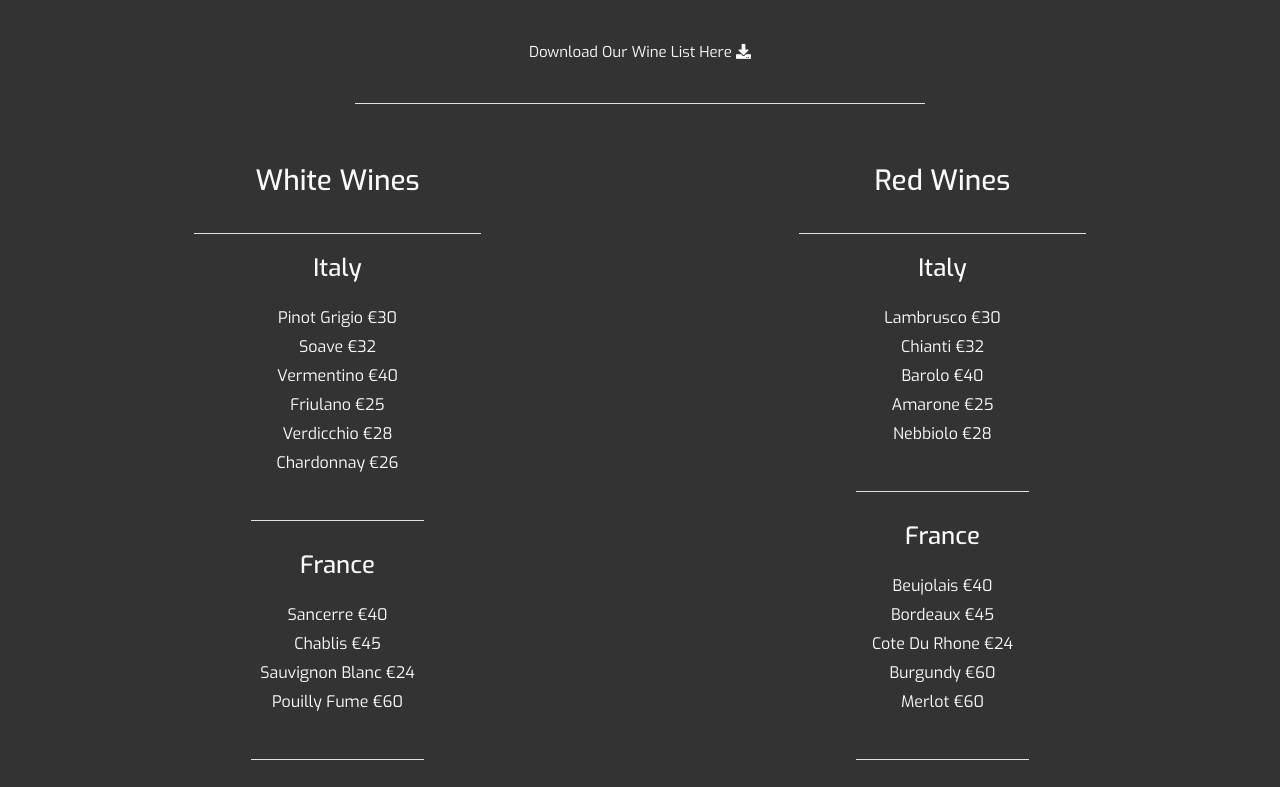
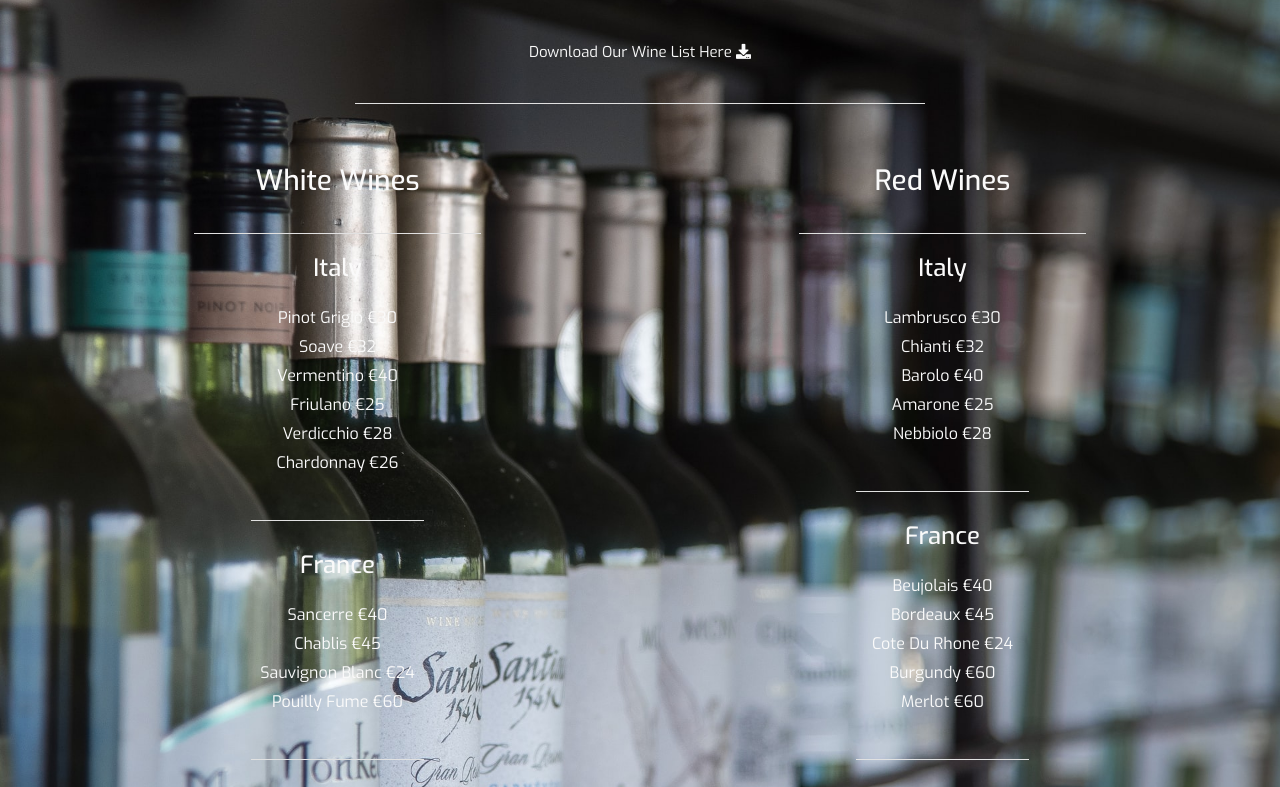
Before and after one commit to IgnazioSotgiu/Restaurant-Website-MS1, a plain HTML site: page wine-list.html in a window 1280 px wide. Shown: the part 342-1129 px from the top of the page. Drawn offline with nearby package versions, Linux system fonts and the light colour scheme.

Commit message:
adding bg image in wine-list.html

```diff
--- a/assets/css/style.css
+++ b/assets/css/style.css
@@ -628,6 +628,23 @@ nav a i:hover {
 .menu-container-bg-color{
     background-color: #333;
 }
+.wine-list-bg-image{
+     height: auto;
+    background: url("../images/arisa-chattasa-Hi0eZI8LSYU-unsplash.jpg") no-repeat bottom right ;
+    -webkit-background-size: cover;
+    -moz-background-size: cover;
+    -o-background-size: cover;
+    background-size: cover;
+}
+.overlay{
+    height: auto;
+    background-color:rgba(0,0,0,0.5);
+    -webkit-background-size: cover;
+    -moz-background-size: cover;
+    -o-background-size: cover;
+    background-size: cover;
+
+}
 .menu-header{
     text-align: center;
     padding: 20px;
--- a/wine-list.html
+++ b/wine-list.html
@@ -79,7 +79,7 @@
                 </div>
     </div>
     <section>
-        <div class="menu-container container-fluid menu-container-bg-color">
+        <div class="menu-container container-fluid wine-list-bg-image overlay">
             <div class="menu-header">
                 <div class="menu-title">
                     <h3>Wine List</h3>
```
Also changed, not shown: assets/images/arisa-chattasa-Hi0eZI8LSYU-unsplash.jpg (added), 1 other file.
